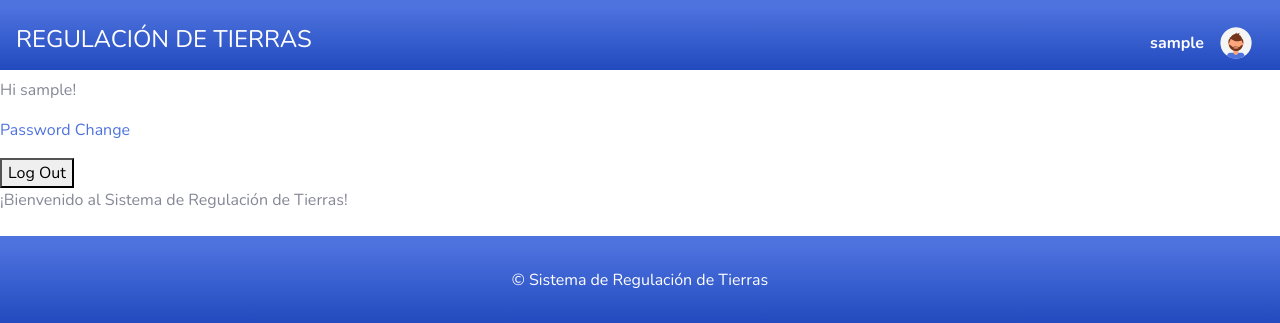
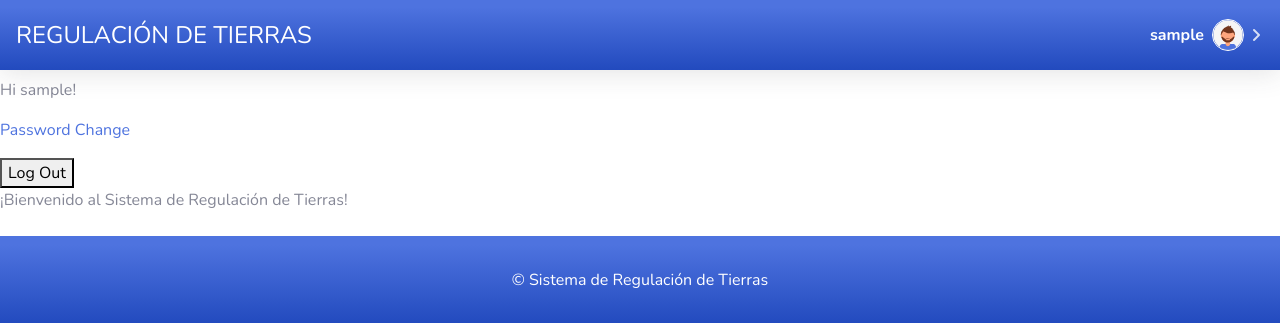
Before and after one commit to domjosepy/Regulacion_de_Tierras, a Django app: page / in a window 1280 px wide. Shown: the top 323 px of the page. Run offline with Django 5.2, Linux system fonts and the light colour scheme; the visitor is signed in with stand-in values (Sample User, id 1); some libraries are stand-ins or nearby versions.

Commit message:
Arreglos extras sobre heard

```diff
--- a/accounts/views.py
+++ b/accounts/views.py
@@ -108,8 +108,8 @@ def edit_profile(request):
 
 @login_required
 def test_toast(request):
-    messages.success(request, "🎉 ¡Toast de prueba funciona correctamente!")
-    messages.warning(request, "⚠️ Este es un mensaje de advertencia.")
-    messages.error(request, "❌ Este es un mensaje de error.")
-    messages.info(request, "📢 Novedades disponibles")
+    messages.success(request, "¡Toast de prueba funciona correctamente!🎉")
+    messages.warning(request, "Este es un mensaje de advertencia. ⚠️")
+    messages.error(request, "Este es un mensaje de error. ❌")
+    messages.info(request, "Novedades disponibles 📢")
     return redirect("home")
--- a/static/js/script.js
+++ b/static/js/script.js
@@ -44,7 +44,7 @@ function createToast(message, type = 'info') {
                 <i class="fas ${icons[type] || icons.info} me-2"></i>
                 ${message}
             </div>
-            <button type="button" class="btn-close btn-close-white me-2 m-auto"
+            <button type="button" class="btn-close btn-close-white"
                     data-bs-dismiss="toast" aria-label="Close"></button>
         </div>
     `;
--- a/templates/base.html
+++ b/templates/base.html
@@ -35,7 +35,29 @@
             border-radius: 8px;
             box-shadow: 0 4px 12px rgba(0,0,0,0.15);
             border: none;
+            min-width: 300px; /* Ancho mínimo para el toast */
         }
+        /* Contenedor flexible para el toast */
+        .toast .d-flex {
+            display: flex;
+            align-items: center;
+            justify-content: space-between; /* Distribuye espacio entre texto y botón */
+            width: 100%;
+        }
+        /* Estilo para el cuerpo del toast */
+        .toast-body {
+            flex-grow: 1; /* Ocupa todo el espacio disponible */
+            padding-right: 0.5rem; /* Evita que el texto toque el botón */
+            white-space: nowrap; /* Evita saltos de línea */
+            overflow: hidden;
+            text-overflow: ellipsis; /* Muestra "..." si el texto es muy largo */
+        }
+         /* Botón de cerrar fijo */
+        .toast .btn-close {
+            flex-shrink: 0; /* Evita que se encoja */
+            margin-left: auto; /* Lo empuja a la derecha */
+        }
+
         .bg-error { background-color: #dc3545 !important; }
         .toast-body i { margin-right: 10px; }
 
@@ -51,22 +73,27 @@
 
 <body id="page-top">
     <header>
-        <nav class="navbar bg-gradient-primary topbar mb-2 static-top">
-            <div class="navbar-brand d-flex justify-content-center">
-                <h4 class="header text-center text-white">REGULACIÓN DE TIERRAS</h4>
-            </div>
+        <!-- Navbar mejorado -->
+        <nav class="navbar navbar-expand navbar-dark bg-gradient-primary topbar mb-2 static-top shadow">
+            <div class="container-fluid">
+                <!-- Título centrado en móvil, izquierda en desktop -->
+                <div class="navbar-brand d-flex align-items-center">
+                    <h4 class="m-0 text-white">REGULACIÓN DE TIERRAS</h4>
+                </div>
 
-            <div class="text-white" style="text-align: right;">
-                {% if user.is_authenticated %}
+                <!-- Contenedor del menú de usuario -->
+                <div class="d-flex align-items-center ms-auto">
+                    {% if user.is_authenticated %}
                     <ul class="navbar-nav">
-                        <li class="nav-item dropdown no-arrow">
-                            <a class="nav-link dropdown-toggle d-flex align-items-center" href="#" id="userDropdown" role="button"
+                        <li class="nav-item dropdown">
+                            <a class="nav-link dropdown-toggle d-flex align-items-center pe-0" href="#" id="userDropdown" role="button"
                                data-bs-toggle="dropdown" aria-expanded="false">
-                                <span class="d-none d-lg-inline fw-bold text-white">{{ user.username }}</span>
-                                <img class="img-profile rounded-circle ms-3" src="{% static 'img/undraw_profile_2.svg' %}"
-                                     alt="Perfil" width="40" height="40">
+                                <span class="d-none d-lg-inline fw-bold text-white me-2">{{ user.username }}</span>
+                                <img class="img-profile rounded-circle border border-2 border-white"
+                                    src="{% static 'img/undraw_profile_2.svg' %}"
+                                    alt="Perfil" width="40" height="40">
                             </a>
-                            <ul class="dropdown-menu shadow-lg rounded-lg" aria-labelledby="userDropdown">
+                            <ul class="dropdown-menu dropdown-menu-end shadow-lg rounded-lg mt-2" aria-labelledby="userDropdown">
                                 <li><a class="dropdown-item d-flex align-items-center" href="{% url 'edit_profile' %}">
                                     <i class="fas fa-user fa-sm fa-fw text-primary me-2"></i>Perfil</a></li>
                                 <li><a class="dropdown-item d-flex align-items-center" href="{% url 'password_change' %}">
@@ -75,8 +102,8 @@
                                 <li><hr class="dropdown-divider"></li>
                                 <li>
                                     <a class="dropdown-item d-flex align-items-center" href="{% url 'test_toast' %}">
-                                        <i class="fas fa-bell fa-sm fa-fw text-primary"></i>
-                                        <span class="ml-2">Probar Toast</span>
+                                        <i class="fas fa-bell fa-sm fa-fw text-primary me-2"></i>
+                                        <span>Probar Toast</span>
                                     </a>
                                 </li>
                                 <li><hr class="dropdown-divider"></li>
@@ -91,16 +118,17 @@
                             </ul>
                         </li>
                     </ul>
-                {% else %}
-                    <div class="d-inline">
-                        <a href="{% url 'login' %}" class="text-white me-2">
+                    {% else %}
+                    <div class="d-flex">
+                        <a href="{% url 'login' %}" class="btn btn-outline-light btn-sm me-2">
                             <i class="fas fa-sign-in-alt me-1"></i>Iniciar sesión
                         </a>
-                        <a href="{% url 'signup' %}" class="text-white">
+                        <a href="{% url 'signup' %}" class="btn btn-light btn-sm">
                             <i class="fas fa-user-plus me-1"></i>Registrarse
                         </a>
                     </div>
-                {% endif %}
+                    {% endif %}
+                </div>
             </div>
         </nav>
     </header>
```
Also changed, not shown: 1 other file.
